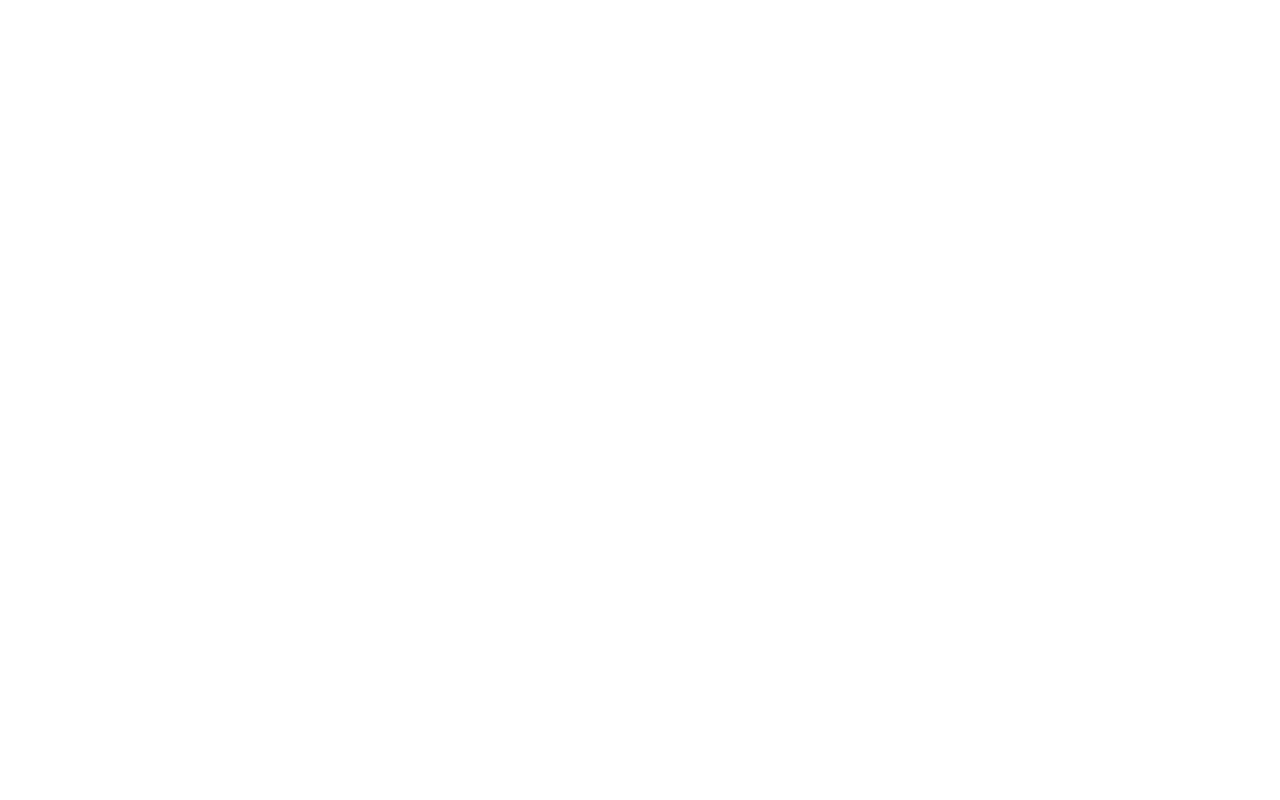
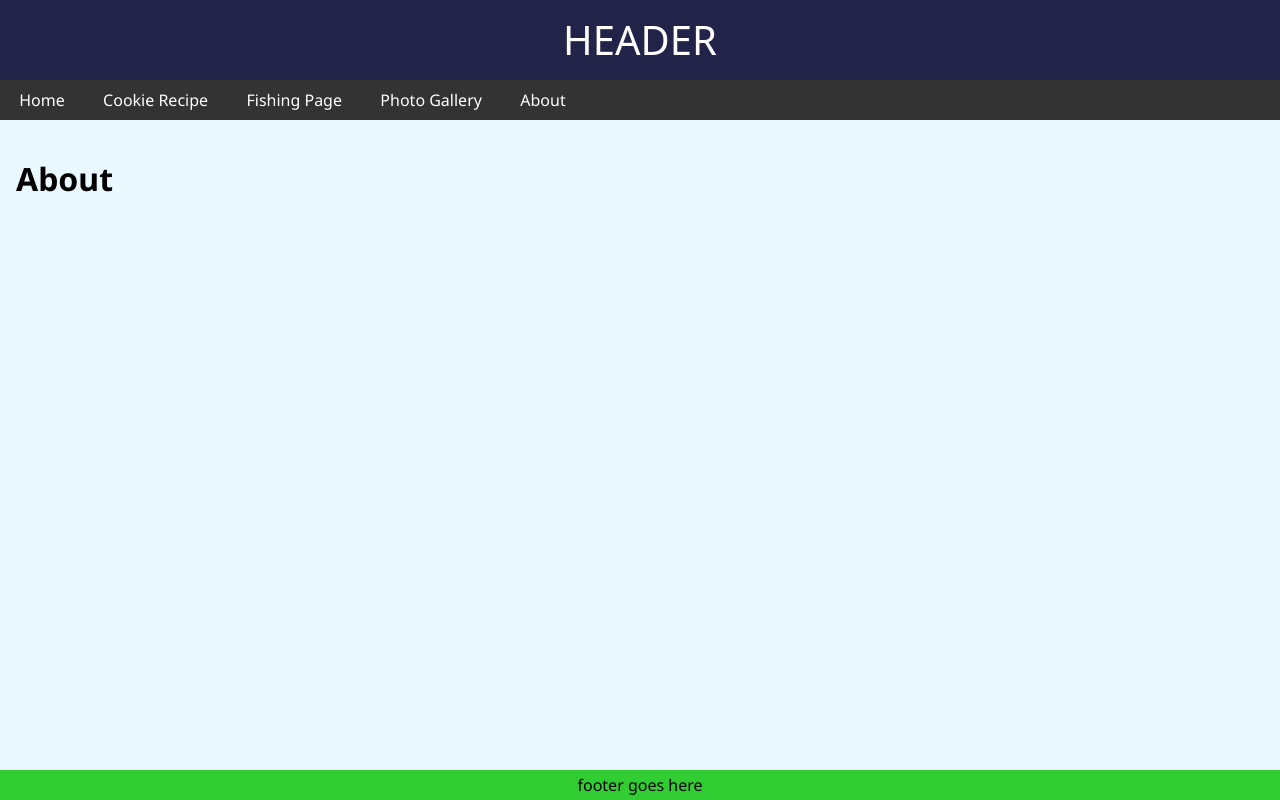
Before and after one commit to MrJonRoberts/year_8_website, a plain HTML site: page about.html in a window 1280 px wide. Drawn offline with Linux system fonts and the light colour scheme; a web font is replaced by a local one.

Commit message:
Update about.html

```diff
--- a/about.html
+++ b/about.html
@@ -1,8 +1,29 @@
 <!DOCTYPE html>
 <html lang="en">
-    <head>
-        <meta charset="UTF-8" />
-        <title>Title</title>
-    </head>
-    <body></body>
+  <head>
+    <meta charset="UTF-8" />
+    <title>ABOUT PAGE</title>
+    <link rel="stylesheet" href="styles.css" />
+  </head>
+
+  <body>
+    <header>HEADER</header>
+
+    <nav>
+      <ul>
+        <li><a href="index.html">Home</a></li>
+        <li><a href="recipe.html">Cookie Recipe</a></li>
+        <li><a href="fishing.html">Fishing Page</a></li>
+        <li><a href="gallery.html">Photo Gallery</a></li>
+        <li><a href="about.html">About</a></li>
+      </ul>
+    </nav>
+
+    <main>
+      <h1>About</h1>
+
+    </main>
+
+    <footer>footer goes here</footer>
+  </body>
 </html>
```
